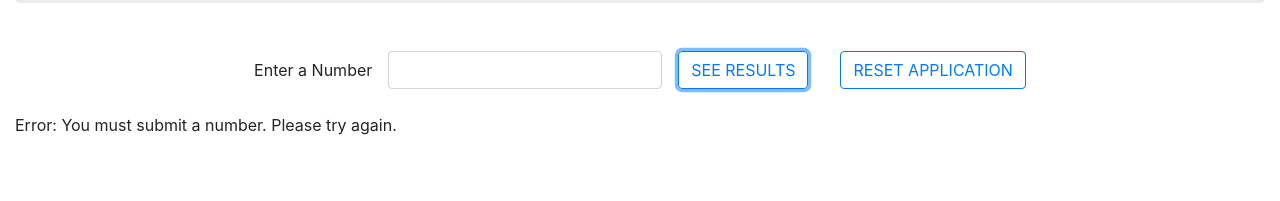
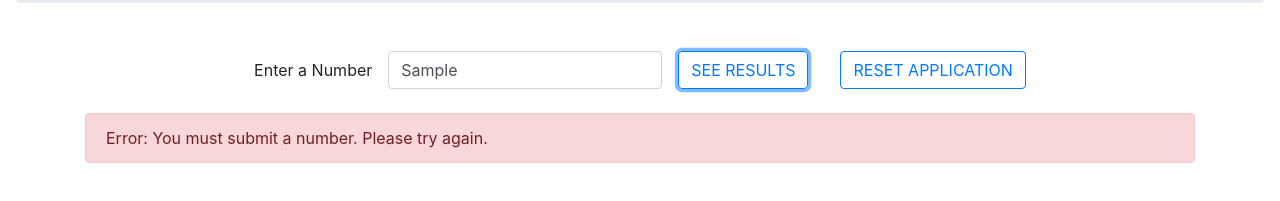
Before and after one commit to Usarneme/mr_roboger_neighborhood, a plain HTML site: page index.html in a window 1280 px wide. Both pictures are taken after typing "Sample" into the empty fields and a click on the button "SEE RESULTS". Shown: the part 181-382 px from the top of the page. Drawn offline with nearby package versions, Linux system fonts and the light colour scheme.

Commit message:
adds an error condition to the ui logic. it renders html ul and an li for each returned result. it adds style updates via bs classes.

```diff
--- a/css/styles.css
+++ b/css/styles.css
@@ -0,0 +1,3 @@
+ul, li {
+  list-style-type: none;
+}
--- a/index.html
+++ b/index.html
@@ -31,7 +31,7 @@
           </div>
         </form>
       </div>
-      <div class="contain">
+      <div class="container">
         <div class="results"></div>
       </div>
     </div>
--- a/js/scripts.js
+++ b/js/scripts.js
@@ -28,15 +28,30 @@ function resetApplication() {
   $("form").trigger("reset")
 }
 
+function generateSuccessHtml(resultsArray) {
+  let html = `<div class="container justify-content-center text-center m-2 p-2"><ul>`
+  resultsArray.forEach(function(element, index) {
+    html += `<li class="justify-content-center">${element}</li>`
+  })
+  html += "</ul></div>"
+  console.log(html)
+  return html
+}
+
 $(document).ready(function() {
   $("form").submit(function(event) {
     event.preventDefault()
     const userInput = $("#numberInput").val().toString()
     const result = beepBoop(userInput)
-    console.log(Array.isArray(result)) // we got a good array of values returned
-    if (result) {
+    if (result instanceof Error) {
+      const errorHtml = `
+        <div class="alert alert-danger" role="alert">
+          ${result}
+        </div>`
+      $(".results").html(errorHtml).show()
+    } else {
       resetApplication()
-      $(".results").text(result).show()
+      $(".results").html(generateSuccessHtml(result)).show()
     }
   })
 
```
